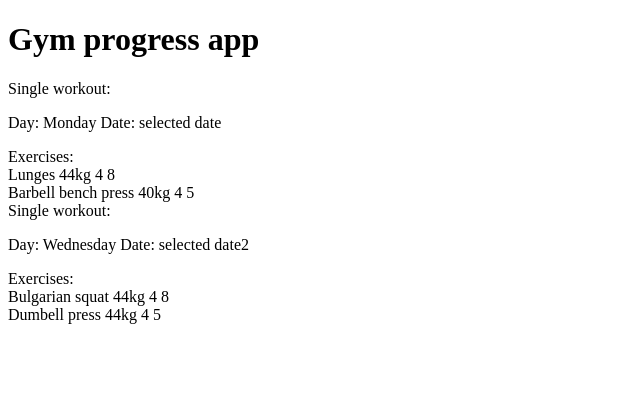
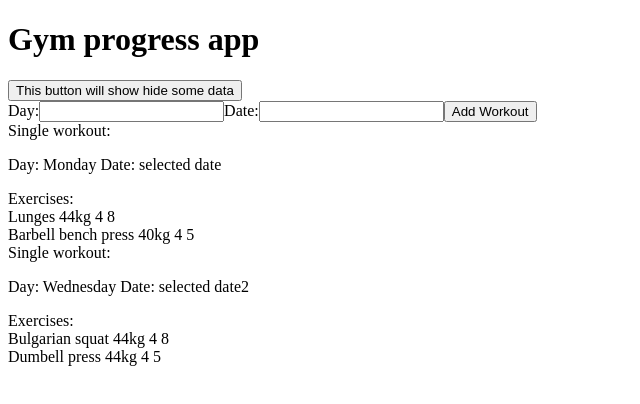
Before and after one commit to markal84/ProgressPal, a React (Vite) app: page / in a window 1280 px wide. Shown: the top 404 px of the page, without its empty margins (0-640 px from the left). Built offline with nearby package versions, Linux system fonts and the light colour scheme.

Commit message:
feat: created basic structure for adding workout

```diff
--- a/src/App.jsx
+++ b/src/App.jsx
@@ -1,12 +1,62 @@
+import { useState } from 'react'
 import Workout from './components/Workout'
 
 function App(props) {
-  const { workouts } = props
+  const [workouts, setWorkouts] = useState(props.workouts)
+  const [day, setDay] = useState('')
+  const [date, setDate] = useState('')
+  // const [showAll, setShowAll] = useState(false)
+
+  function handleAddWorkout(event) {
+    event.preventDefault()
+
+    const newWorkout = {
+      id: workouts.length + 1,
+      day,
+      date,
+      exercises: []
+    }
+
+    console.log(newWorkout)
+
+    setWorkouts([...workouts, newWorkout])
+
+    setDay('')
+    setDate('')
+  }
+
+  function handleDayChange(event) {
+    setDay(event.target.value)
+    console.log(event.target.value)
+  }
+
+  function handleDateChange(event) {
+    setDate(event.target.value)
+  }
+
+  // const workoutsToShow = showAll ? workouts : workouts.filter((workout) => workout.important)
 
   return (
     <>
       <div>
         <h1>Gym progress app</h1>
+        <div>
+          <button>This button will show hide some data</button>
+        </div>
+        <form onSubmit={handleAddWorkout}>
+          <label htmlFor="day">Day:</label>
+          <input type="text" id="day" value={day} onChange={handleDayChange} />
+
+          <label htmlFor="date">Date:</label>
+          <input
+            type="text"
+            id="date"
+            value={date}
+            onChange={handleDateChange}
+          />
+
+          <button type="submit">Add Workout</button>
+        </form>
         <div>
           {workouts.map((workout) => (
             <Workout key={workout.id} workout={workout} />
```
